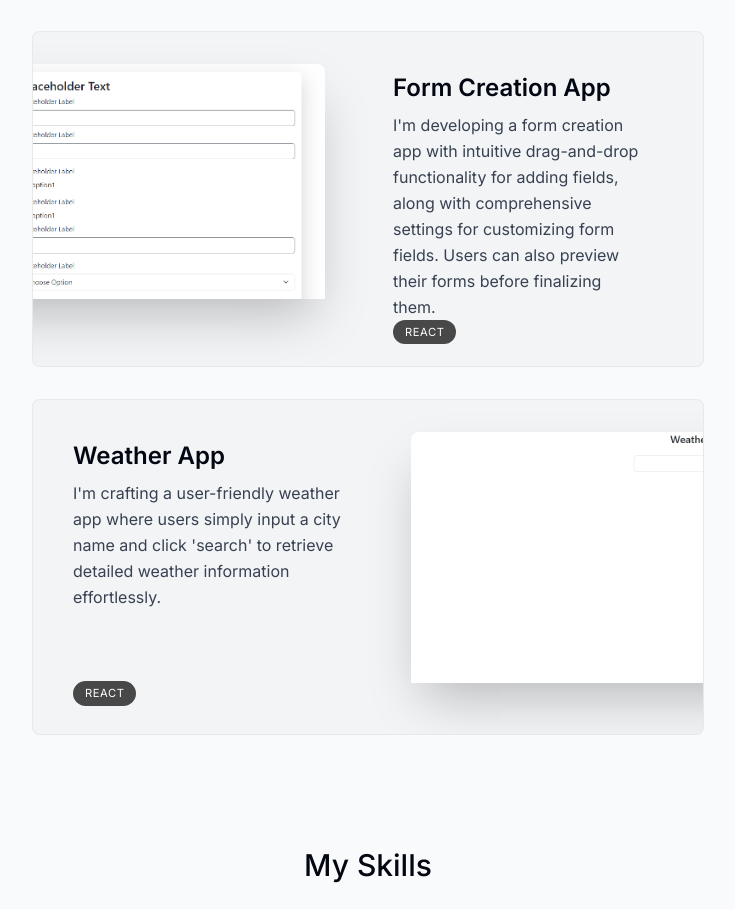
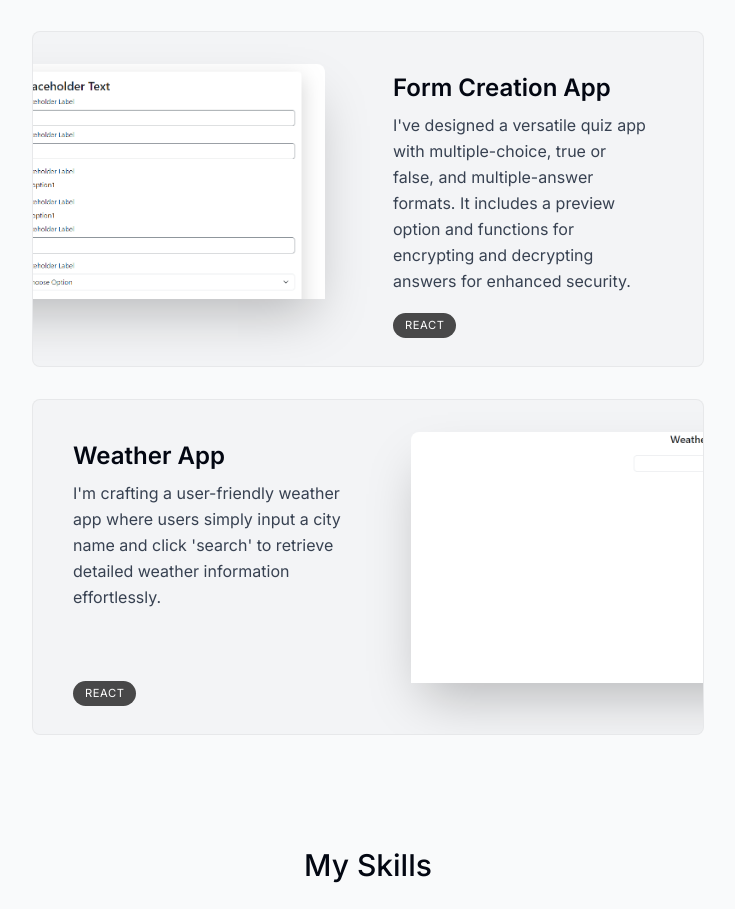
Before and after one commit to sivasurya01/portfolio, a Next.js app: page / in a window 1280 px wide. Shown: the part 3995-4904 px from the top of the page, without its empty margins (272-1007 px from the left). Built offline with nearby package versions, Linux system fonts and the light colour scheme.

Commit message:
first commit

```diff
--- a/components/project.tsx
+++ b/components/project.tsx
@@ -1,7 +1,7 @@
 "use client";
 
 import { useRef } from "react";
-import { projectsData,miniprojectData } from "@/lib/data";
+import { projectsData, miniprojectData } from "@/lib/data";
 import Image from "next/image";
 import { motion, useScroll, useTransform } from "framer-motion";
 import Link from "next/link";
@@ -32,7 +32,7 @@ export default function Project({
       }}
       className="group mb-3 sm:mb-8 last:mb-0"
     >
-        <Link href={`${link?link:""}`} target="_blank">
+      <Link href={`${link ? link : ""}`} target="_blank">
         <section className="bg-gray-100 max-w-[42rem] border border-black/5 rounded-lg overflow-hidden sm:pr-8 relative sm:h-[21rem] hover:bg-gray-200 transition sm:group-even:pl-8 dark:text-white dark:bg-white/10 dark:hover:bg-white/20">
           <div className="pt-4 pb-7 px-5 sm:pl-10 sm:pr-2 sm:pt-10 sm:max-w-[50%] flex flex-col h-full sm:group-even:ml-[18rem]">
             <h3 className="text-2xl font-semibold">{title}</h3>
@@ -40,7 +40,7 @@ export default function Project({
               {description}
             </p>
             <ul className="flex flex-wrap mt-4  gap-2 sm:mt-auto">
-            {tags.map((tag:any, index:any) => (
+              {tags.map((tag: any, index: any) => (
                 <li
                   className="bg-black/[0.7] px-3 py-1 text-[0.7rem] uppercase tracking-wider text-white rounded-full dark:text-white/70"
                   key={index}
--- a/lib/data.ts
+++ b/lib/data.ts
@@ -128,7 +128,7 @@ export const miniprojectData = [
   {
     title: "Form Creation App",
     description:
-      "I'm developing a form creation app with intuitive drag-and-drop functionality for adding fields, along with comprehensive settings for customizing form fields. Users can also preview their forms before finalizing them.",
+      "I've designed a versatile quiz app with multiple-choice, true or false, and multiple-answer formats. It includes a preview option and functions for encrypting and decrypting answers for enhanced security.",
     tags: ["React"],
     imageUrl: formimg,
     link: "#",
```
Lines whose indentation alone changed are shown as unchanged.
